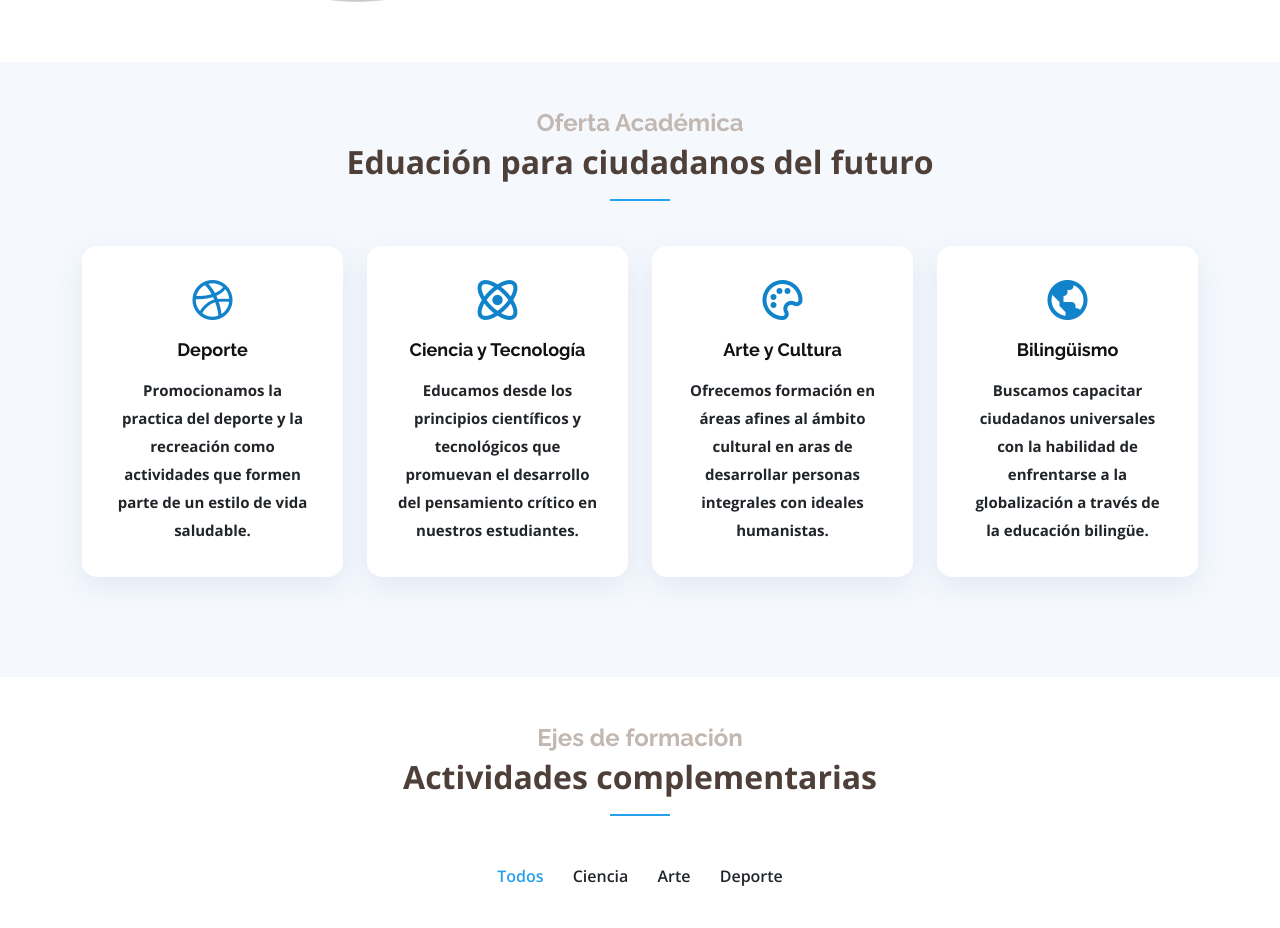
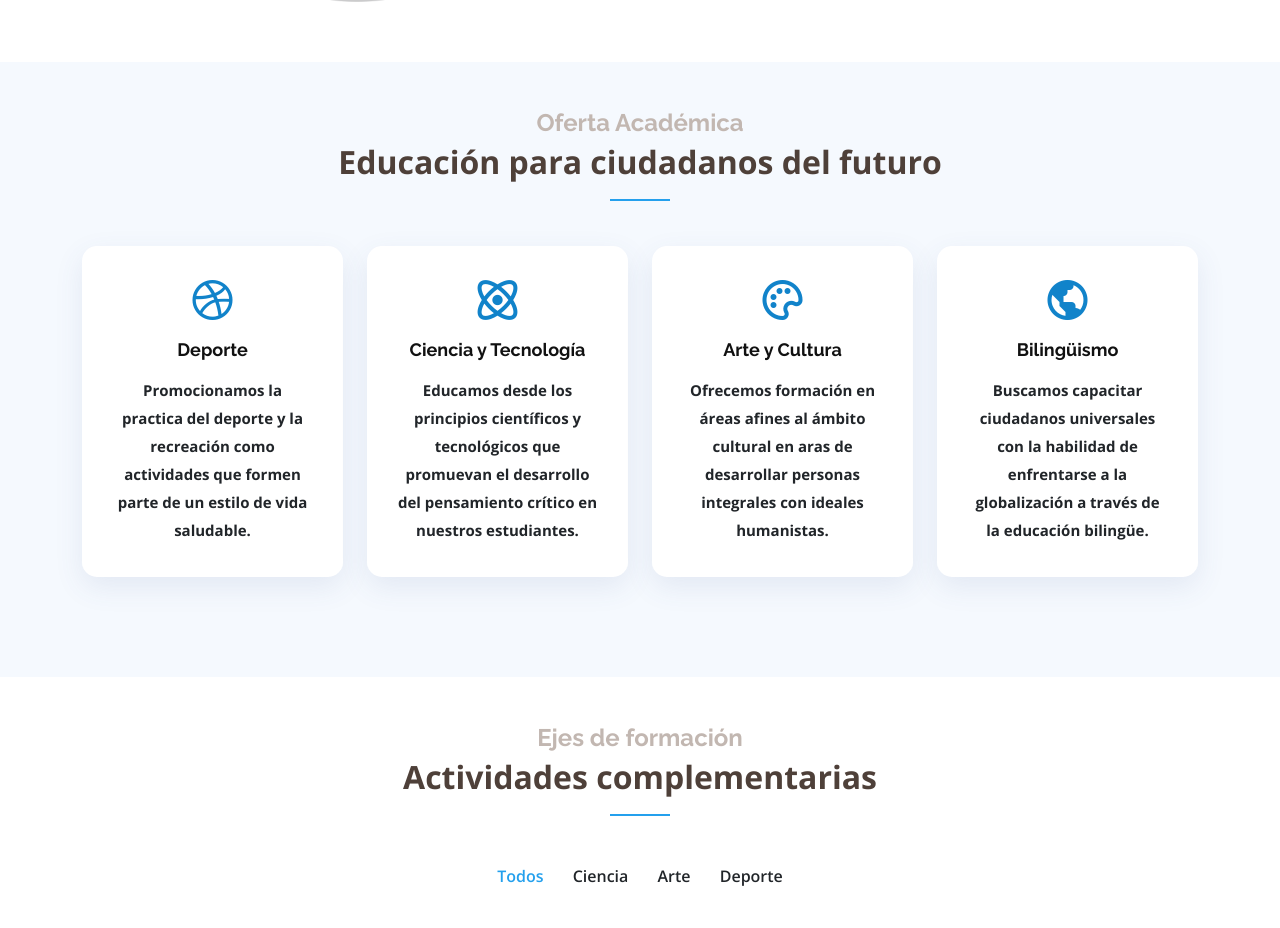
Before and after one commit to Yisus32/cds-homepage, a plain HTML site: page index.html in a window 1280 px wide. Shown: the part 1220-2148 px from the top of the page. Drawn offline with nearby package versions, Linux system fonts and the light colour scheme.

Commit message:
correccion de ortografia

```diff
--- a/index.html
+++ b/index.html
@@ -133,7 +133,7 @@
 
         <div class="section-title">
           <h2>Oferta Académica</h2>
-          <p>Eduación para ciudadanos del futuro</p>
+          <p>Educación para ciudadanos del futuro</p>
         </div>
 
         <div class="row">
```
